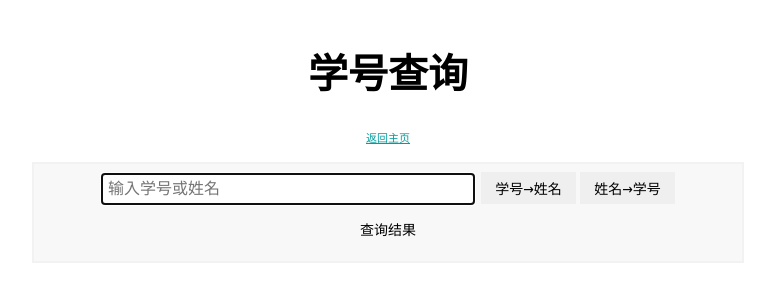
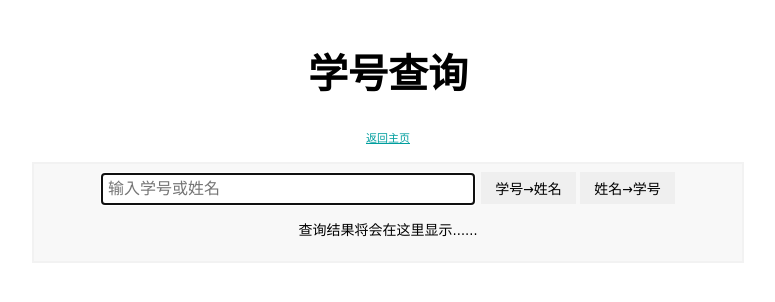
Before and after one commit to Yweiwu30/class18, a plain HTML site: page studentID.html in a window 1280 px wide. Shown: the whole page, without its empty margins (252-1027 px from the left). Drawn offline with Linux system fonts and the light colour scheme.

Commit message:
Update studentID.html

```diff
--- a/studentID.html
+++ b/studentID.html
@@ -526,7 +526,7 @@ body {
    <button type="button" class="btn" onclick="checkInputInt()">学号→姓名</button>
    <button type="button" class="btn" onclick="checkInputStr()">姓名→学号</button>
    <!-- <input type="submit" class="btn" value="查询"/>-->
-   <p id="result">查询结果</p>
+   <p id="result">查询结果将会在这里显示……</p>
   </div>
  </body>
 </html>
```
